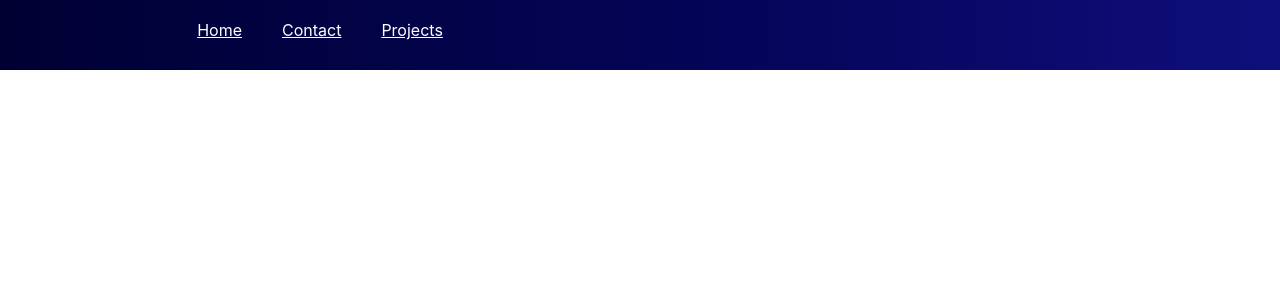
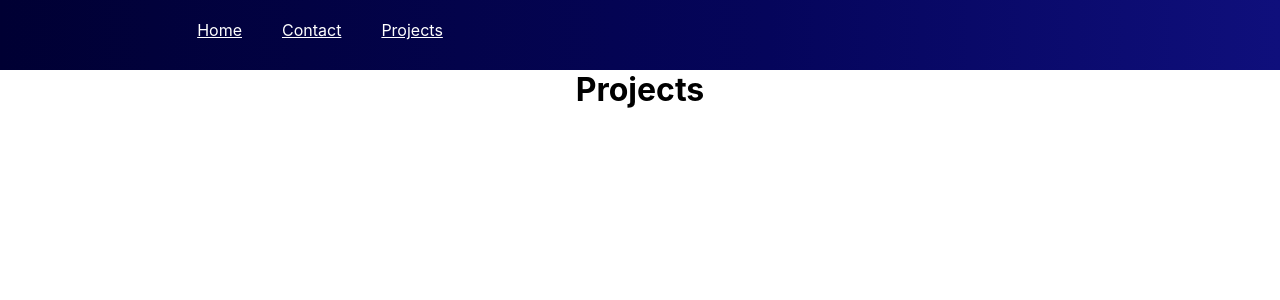
Before and after one commit to Younes-sh/portfolioReact, a React (Create React App) app in the folder app/: page /projects in a window 1280 px wide. Shown: the top 300 px of the page. Built offline with nearby package versions, Linux system fonts and the light colour scheme.

Commit message:
add link Projects page

```diff
--- a/app/src/routing.jsx
+++ b/app/src/routing.jsx
@@ -1,16 +1,15 @@
 import { Route, Routes } from "react-router-dom";
 import Home from './Pages/Home/home'
 import Contact from "./Pages/Contact/contact";
+import Projects from "./Pages/Projects/projects";
 const Routing = () => {
     return (
         <>
             <Routes>
-
-                <Route exact path="/" element={<Home />} />
+                <Route exact path="/" element={<Home />}/>
                 <Route exact path="/contact" element={<Contact />}/>
-
+                <Route exact path="/projects" element={<Projects />} />
             </Routes>
-
         </>
     )
 }
```
